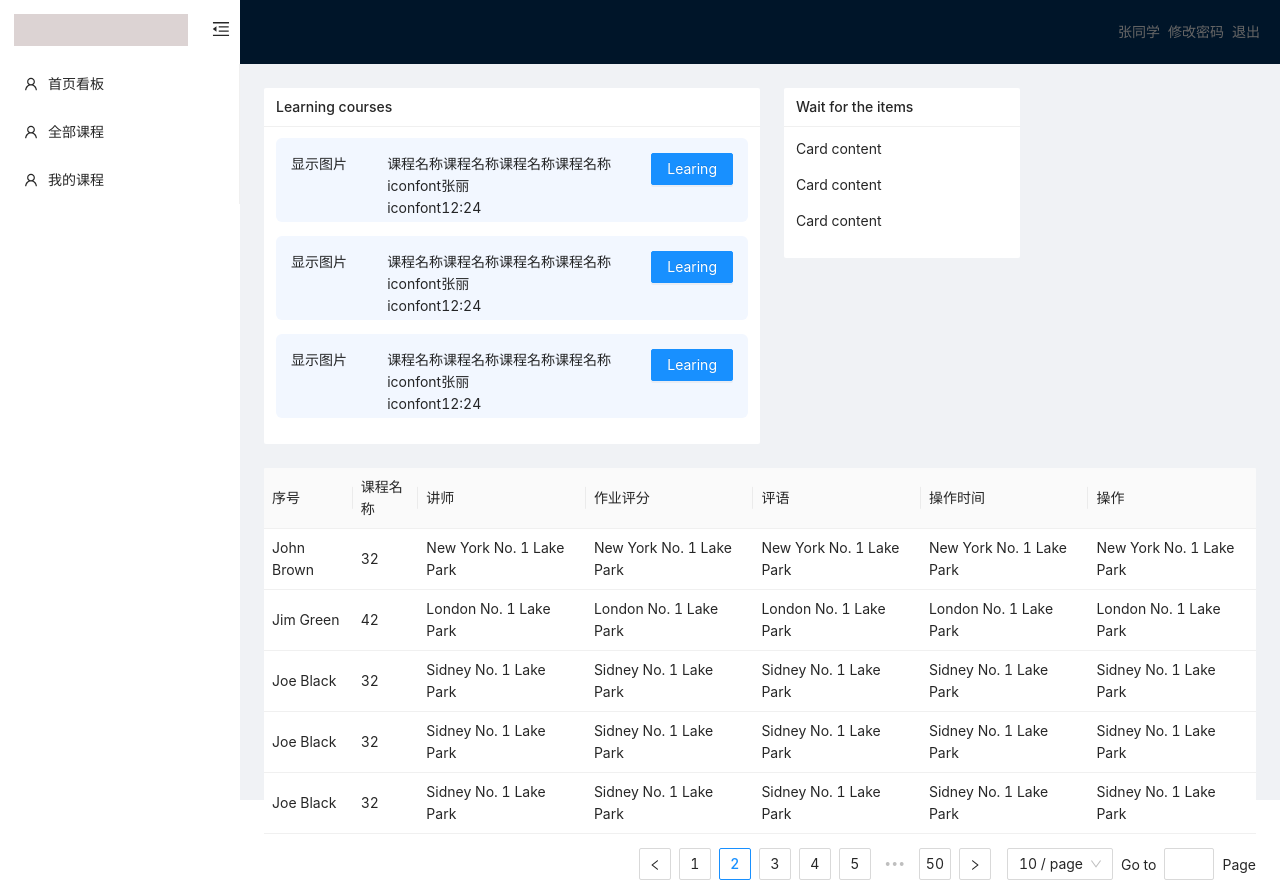
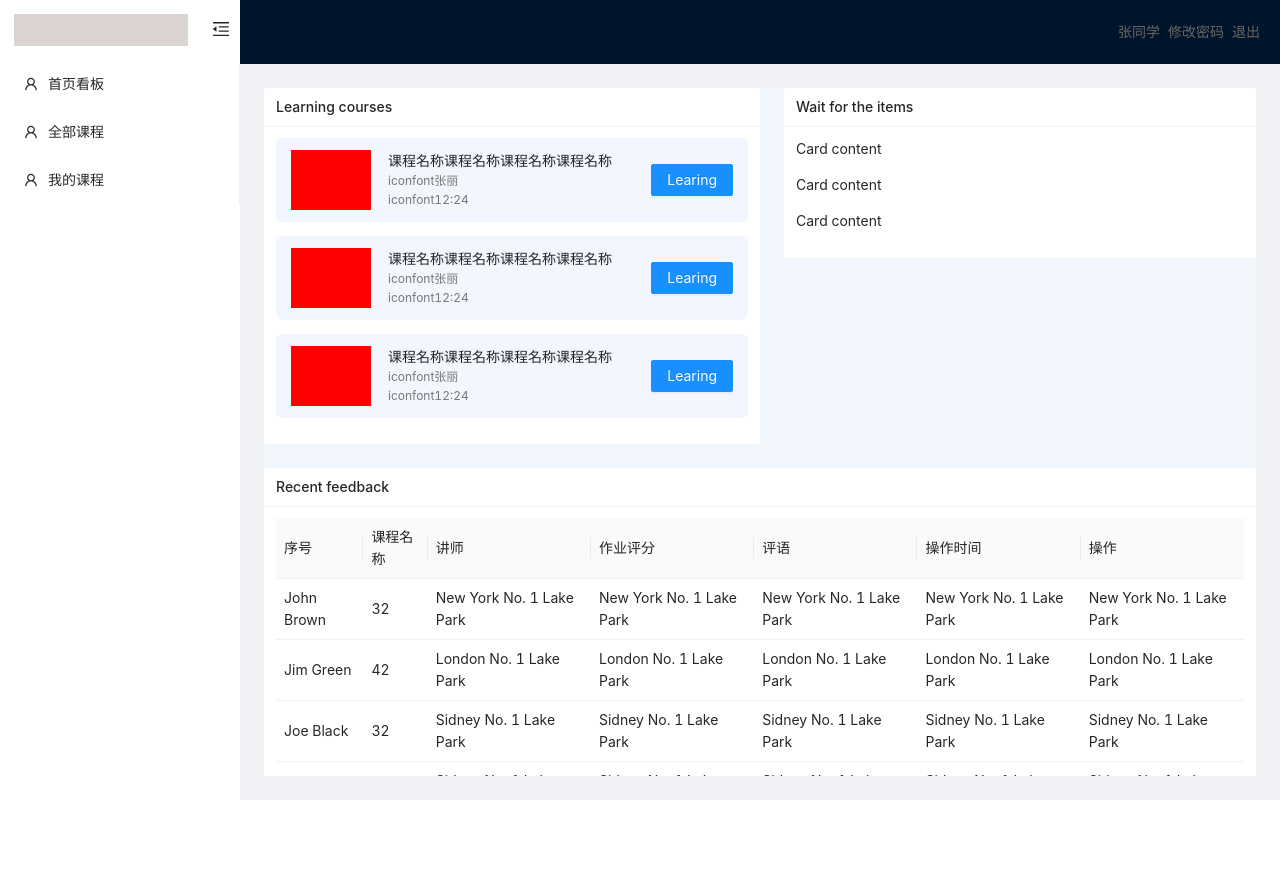
Before and after one commit to Ma-XiaoFei/education-react-frontend, a React (Vite) app: page / in a window 1280 px wide. After the commit the page ends 800 px from the top, so only its background shows below. Built offline with nearby package versions, Linux system fonts and the light colour scheme; sample sign-in values are in the browser's storage.

Commit message:
feat: 调整layout

```diff
--- a/src/Layout/component/Main.tsx
+++ b/src/Layout/component/Main.tsx
@@ -6,10 +6,10 @@ const { Content } = Layout;
 const Main = memo(() => {
 	return (
 		<Content
-			// className="site-layout-background"
+			className="site-layout-background"
 			style={{
-				// margin: '24px',
-				padding: 24,
+				margin: 24,
+				padding: 16,
 				minHeight: 280,
 			}}
 		>
--- a/src/Layout/index.less
+++ b/src/Layout/index.less
@@ -20,7 +20,7 @@
     color: #1890ff;
   }
 
-  ul.ant-menu > li:first-child{
+  ul.ant-menu > li:first-child {
     margin-top: 0;
   }
 
@@ -34,8 +34,8 @@
     }
   }
 
-  .site-layout-background{
+  .site-layout-background {
     background: #fff;
+    overflow: hidden;
   }
-
 }
--- a/src/pages/Home/index.less
+++ b/src/pages/Home/index.less
@@ -1,31 +1,51 @@
 .homeBox {
-  .cardBox{
+  background: #f0f6fc;
+  margin: -16px;
+
+  .cardBox {
     display: flex;
-      .ant-card-body >ul{
-        // width: 532px;
+
+    .ant-card-body > ul {
+      display: flex;
+      justify-content: space-between;
+      align-items: center;
       height: 84px;
-        background: #F2F7FF;
+      background: #f2f7ff;
       border-radius: 6px;
       padding: 15px;
-        display: flex;
-        justify-content: space-between;
-        list-style: none;
-        overflow-y: auto;
-        p{
+
+      p {
         margin-bottom: 0;
       }
     }
+
     .site-card-border-less-wrapper {
       padding-left: 24px;
       width: 50%;
     }
   }
 
-  .tabelBox{
+  .tabelBox {
     margin-top: 24px;
-      .ant-pagination{
+
+    .ant-pagination {
       float: right;
-          padding:14px 0;
+      padding: 14px 0;
     }
   }
+
+  .icon-course {
+    width: 80px;
+    background-color: red;
   }
+
+  .course-time,
+  .user {
+    font-size: 12px;
+    color: #787878;
+  }
+
+  .course-box {
+    margin-left: 17px;
+  }
+}
--- a/src/pages/Home/index.tsx
+++ b/src/pages/Home/index.tsx
@@ -33,7 +33,7 @@ const Tablecolumns = [
 	{
 		title: '操作',
 		dataIndex: 'address',
-	}
+	},
 ];
 const Tabledata = [
 	{
@@ -65,56 +65,65 @@ const Tabledata = [
 		name: 'Joe Black',
 		age: 32,
 		address: 'Sidney No. 1 Lake Park',
-	}
+	},
 ];
 const coursesLists = [
 	{
-		coursesTitle:'课程名称课程名称课程名称课程名称',
-		coursesName:'iconfont张丽',
-		coursesTime:'iconfont12:24',
-
+		coursesTitle: '课程名称课程名称课程名称课程名称',
+		coursesName: 'iconfont张丽',
+		coursesTime: 'iconfont12:24',
 	},
 	{
-		coursesTitle:'课程名称课程名称课程名称课程名称',
-		coursesName:'iconfont张丽',
-		coursesTime:'iconfont12:24',
-
+		coursesTitle: '课程名称课程名称课程名称课程名称',
+		coursesName: 'iconfont张丽',
+		coursesTime: 'iconfont12:24',
 	},
 	{
-		coursesTitle:'课程名称课程名称课程名称课程名称',
-		coursesName:'iconfont张丽',
-		coursesTime:'iconfont12:24',
-
-	}
+		coursesTitle: '课程名称课程名称课程名称课程名称',
+		coursesName: 'iconfont张丽',
+		coursesTime: 'iconfont12:24',
+	},
 ];
 const Home = memo(() => {
-	const onChange = (pageNumber)=> {
+	const onChange = (pageNumber) => {
 		// console.log('Page: ', pageNumber);
 	};
 	return (
 		<div className="homeBox">
 			<div className="cardBox">
 				{/* <div> */}
-				<Card size="small" title="Learning courses" bordered={false} style={{ width: '50%' }}>
-					{
-						coursesLists.map((t,i)=> {
+				<Card
+					size="small"
+					title="Learning courses"
+					bordered={false}
+					style={{ width: '50%' }}
+				>
+					{coursesLists.map((t, i) => {
 						return (
 							<ul key={i}>
-									<li>显示图片</li>
+								<li className="flex-1 flex-box">
+									<div className="icon-course"></div>
+									<div className="course-box">
+										<p className="text-ellipsis">{t.coursesTitle}</p>
+										<p className="user">
+											<i></i> {t.coursesName}
+										</p>
+										<p className="course-time">
+											<i></i>
+											{t.coursesTime}
+										</p>
+									</div>
+								</li>
 								<li>
-										<p>{t.coursesTitle}</p>
-										<p>{t.coursesName}</p>
-										<p>{t.coursesTime}</p>
+									<Button type="primary">Learing</Button>
 								</li>
-									<li><Button type="primary">Learing</Button></li>
 							</ul>
 						);
-						})
-					}
+					})}
 				</Card>
 				{/* </div> */}
 				<div className="site-card-border-less-wrapper">
-					<Card size="small" title="Wait for the items" bordered={false} style={{ width: '50%' }}>
+					<Card size="small" title="Wait for the items" bordered={false}>
 						<p>Card content</p>
 						<p>Card content</p>
 						<p>Card content</p>
@@ -123,8 +132,19 @@ const Home = memo(() => {
 			</div>
 			{/* 表格 */}
 			<div className="tabelBox">
-				<Table columns={Tablecolumns} dataSource={Tabledata} size="small" pagination={false}/>
-				<Pagination showQuickJumper defaultCurrent={2} total={500} onChange={onChange} />
+				<Card size="small" title="Recent feedback" bordered={false}>
+					<Table
+						scroll={{ x: 500 }}
+						columns={Tablecolumns}
+						dataSource={Tabledata}
+						size="small"
+						pagination={{
+							total: 500,
+							defaultCurrent: 2,
+							showQuickJumper: true,
+						}}
+					/>
+				</Card>
 			</div>
 		</div>
 	);
--- a/src/style/index.less
+++ b/src/style/index.less
@@ -12,9 +12,32 @@
 //     height: 100vh;
 //     background-color: #ccc;
 // }
+.flex-box {
+  display: flex;
+  display: flex;
+}
 
-.flex-space{
+.flex-space {
   display: flex;
-  display: -webkit-flex;
+  display: flex;
   justify-content: space-between;
 }
+
+.flex-1 {
+  flex: 1;
+}
+
+.flex-2 {
+  flex: 2;
+}
+
+ol,
+ul > li {
+  list-style: none;
+}
+
+.text-ellipsis {
+  white-space: nowrap;
+  overflow: hidden;
+  text-overflow: ellipsis;
+}
```
Lines whose indentation alone changed are shown as unchanged.
